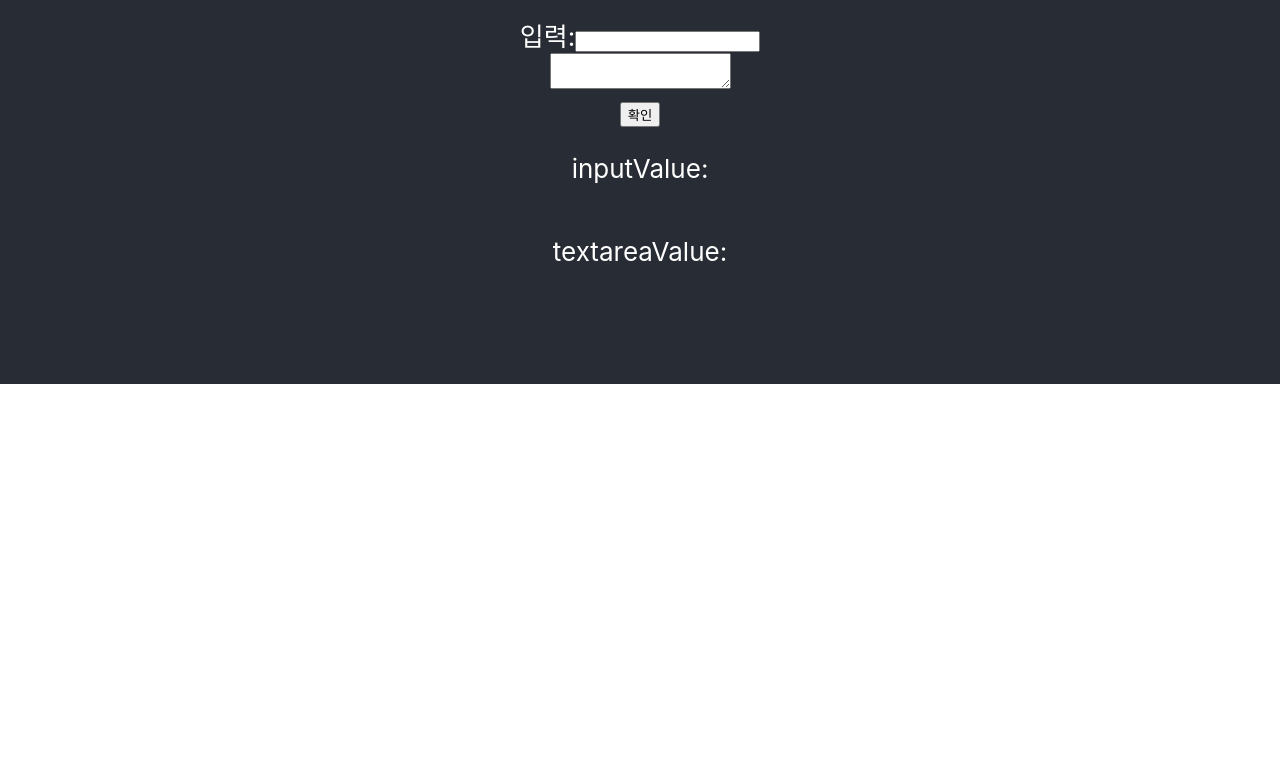
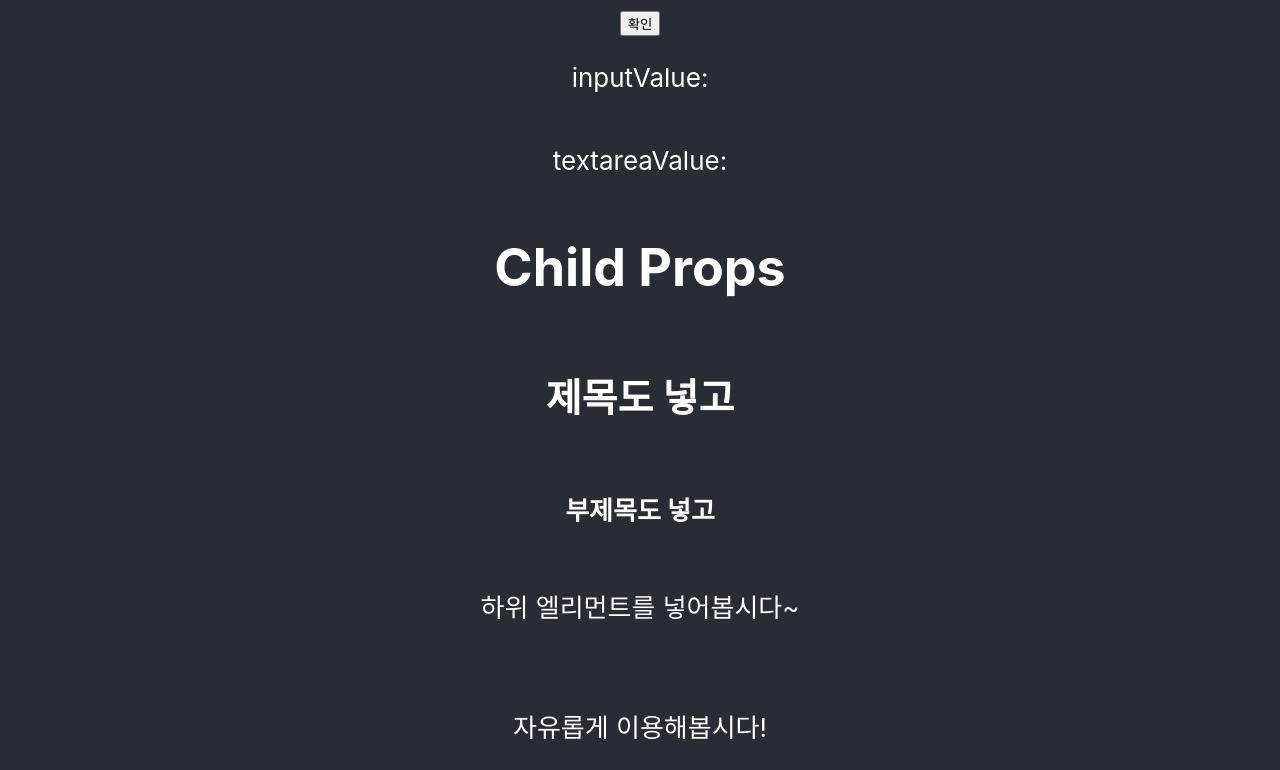
Before and after one commit to inhyeok/react-practice, a React (Create React App) app: page / in a window 1280 px wide. Shown: the part 416-1186 px from the top of the page. Before the commit the page ends 800 px from the top, so only its background shows below. Built offline with nearby package versions, Linux system fonts and the light colour scheme.

Commit message:
feat: props의 타입을 확장, 컴포넌트 합성해보기

```diff
--- a/src/App.tsx
+++ b/src/App.tsx
@@ -1,5 +1,6 @@
 import React from 'react';
 import './App.css';
+import ChildProps from './components/child-props/child-props';
 import Form from './components/form/Form';
 
 type StateAbsAction = 'up' | 'down';
@@ -68,6 +69,14 @@ export default class App extends React.Component<AppProp, AppState> {
           </p>
           {actionButtonList}
           <Form />
+          <ChildProps
+            titleElement={<h2>제목도 넣고</h2>}
+            subTitleElement={<h4>부제목도 넣고</h4>}
+          >
+            <p>하위 엘리먼트를 넣어봅시다~</p>
+            <br></br>
+            <p>자유롭게 이용해봅시다!</p>
+          </ChildProps>
         </header>
       </div>
     );
--- /dev/null
+++ b/src/components/child-props/child-props.tsx
@@ -0,0 +1,19 @@
+import React from "react";
+
+interface ChildPropsProp extends React.PropsWithChildren {
+  titleElement?: React.ReactNode;
+  subTitleElement?: React.ReactNode;
+}
+
+export default class ChildProps extends React.Component<ChildPropsProp> {
+  render() {
+    return (
+      <>
+        <h1>Child Props</h1>
+        {this.props.titleElement}
+        {this.props.subTitleElement}
+        {this.props.children}
+      </>
+    );
+  }
+}
```
